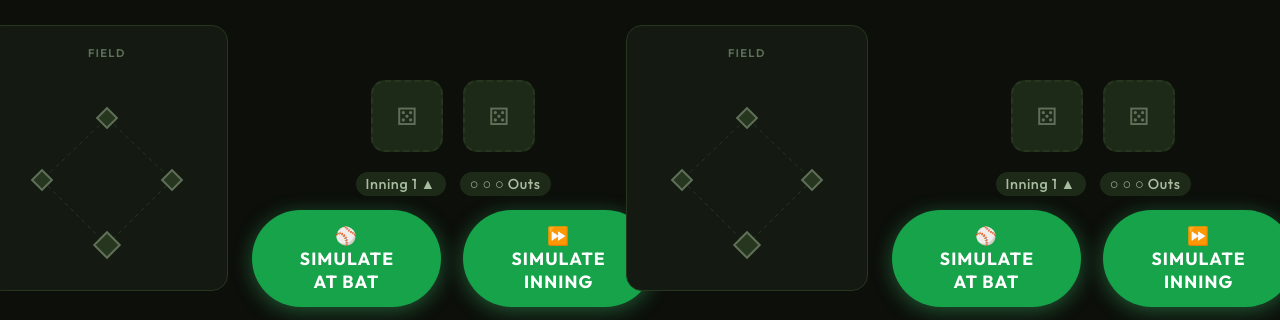
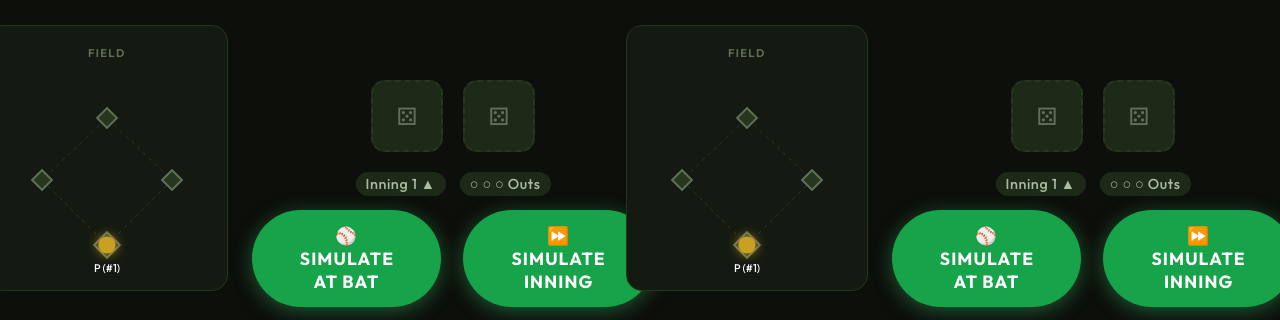
Before and after one commit to tmacdonald/baseball-simulator, a React (Vite) app: page / in a window 1280 px wide. Shown: the part 199-519 px from the top of the page. Built offline with nearby package versions, Linux system fonts and the light colour scheme.

Commit message:
Showing batter

```diff
--- a/src/App.tsx
+++ b/src/App.tsx
@@ -105,6 +105,7 @@ export function GameInstance() {
           <Diamond
             bases={state.bases}
             roster={state.halfInning === 'top' ? state.rosters.away : state.rosters.home}
+            batter={state.halfInning === 'top' ? state.batterIndex.away : state.batterIndex.home}
           />
         </section>
 
--- a/src/components/Diamond.tsx
+++ b/src/components/Diamond.tsx
@@ -4,6 +4,7 @@ import type { Player } from '../types'
 interface Props {
   bases: [number | null, number | null, number | null] // 1st, 2nd, 3rd
   roster?: Player[]
+  batter?: number | null
 }
 
 // SVG coordinate layout (200×200 viewBox)
@@ -17,7 +18,7 @@ const POSITIONS = {
 
 const BASE_SIZE = 14
 
-export default function Diamond({ bases, roster }: Props) {
+export default function Diamond({ bases, roster, batter }: Props) {
   const [on1stVal, on2ndVal, on3rdVal] = bases
 
   const on1st = on1stVal !== null
@@ -81,7 +82,7 @@ export default function Diamond({ bases, roster }: Props) {
           </text>
         )}
 
-        {/* Home plate (pentagon-ish as a small rotated rect) */}
+        {/* Home plate */}
         <rect
           className={styles.homePlate}
           x={POSITIONS.home.cx - 9}
@@ -90,6 +91,12 @@ export default function Diamond({ bases, roster }: Props) {
           height={18}
           transform={`rotate(45, ${POSITIONS.home.cx}, ${POSITIONS.home.cy})`}
         />
+        {batter !== undefined && batter !== null && <circle className={styles.runner} cx={POSITIONS.home.cx} cy={POSITIONS.home.cy} r={7} />}
+        {batter !== undefined && batter !== null && roster && roster[batter] && (
+          <text x={POSITIONS.home.cx} y={POSITIONS.home.cy + 18} className={styles.runnerText} dominantBaseline="hanging" textAnchor="middle">
+            {roster[batter].position} (#{roster[batter].number})
+          </text>
+        )}
       </svg>
     </div>
   )
```
